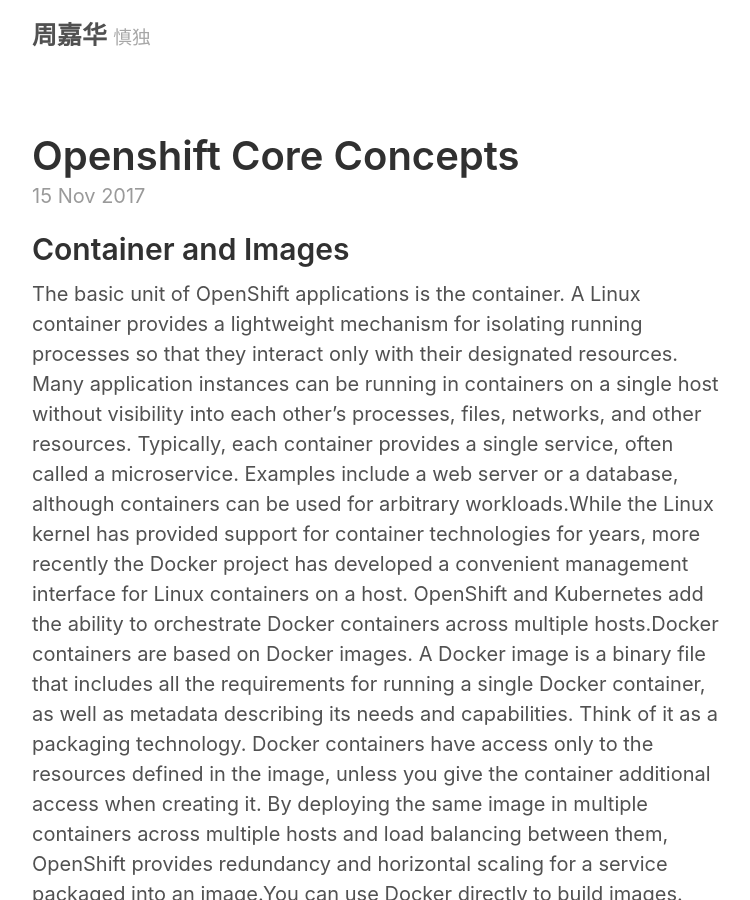
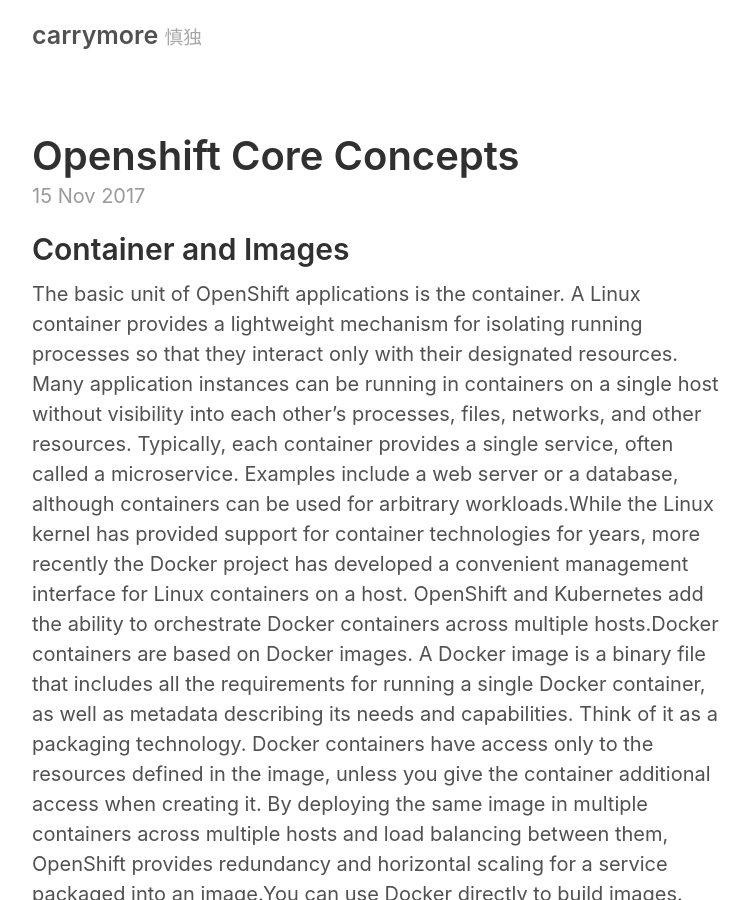
Before and after one commit to Stanley813/hybrid-blog, a Jekyll site: the page built from index.html, in a window 1280 px wide and 900 px high. Shown: the whole window, without its empty margins (258-1008 px from the left). Built offline with Jekyll 4.4.1, drawn with Linux system fonts in a browser that asks for light colours; the list of posts is cut into pages by our own code.

Commit message:
Update _config.yml

```diff
--- a/_config.yml
+++ b/_config.yml
@@ -2,7 +2,7 @@
 permalink:           pretty
 
 # Setup
-title:               周嘉华
+title:               carrymore
 tagline:             慎独
 url:                 https://stanley813.github.io/
 paginate:            10
```
